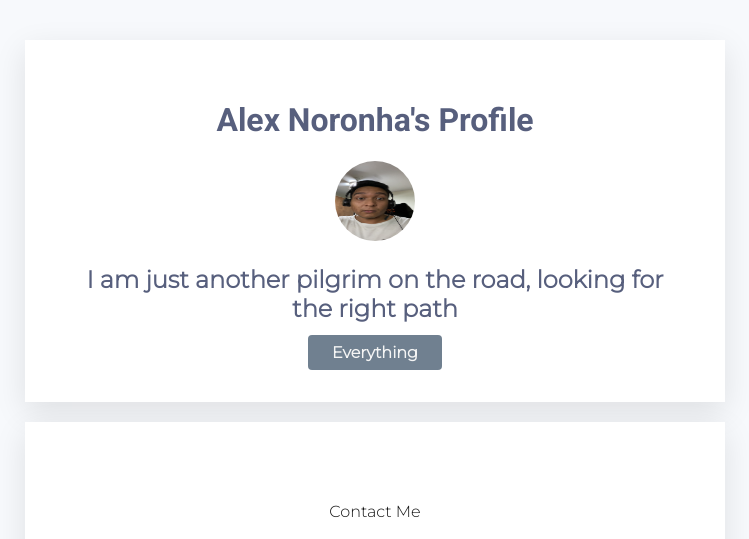
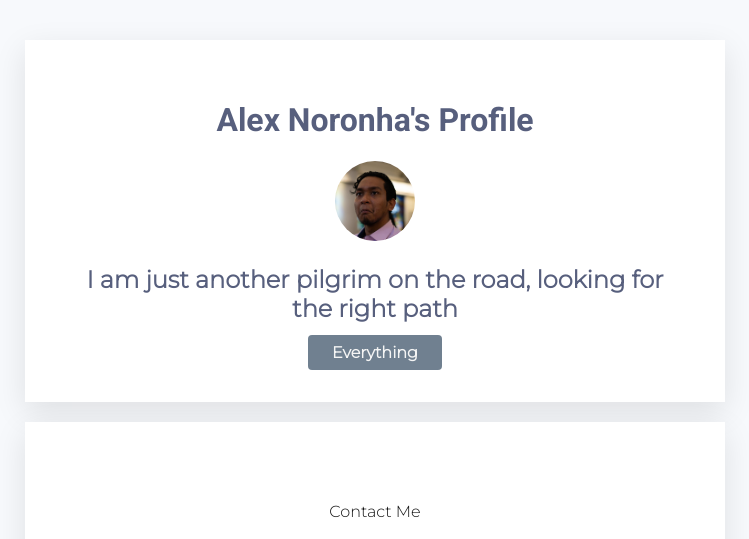
Before and after one commit to AMNoronha/AMNoronha.github.io, a plain HTML site: page profile/index.html in a window 1280 px wide. Shown: the top 539 px of the page, without its empty margins (265-1014 px from the left). Drawn offline with Linux system fonts and the light colour scheme.

Commit message:
complete

```diff
--- a/index.html
+++ b/profile/index.html
@@ -12,7 +12,7 @@
   <div class="container">
     <div class="card-white">
       <h1>Alex Noronha's Profile</h1>
-      <img src="/images/picture.jpeg" alt="My Profile Photo" class="profile-circle">
+      <img src="/images/picture.jpg" alt="My Profile Photo" class="profile-circle">
       <h2>I am just another pilgrim on the road, looking for the right path </h2>
       <a href="https://www.google.com/" target = "_blank" class="btn-grey"><strong>Everything</strong></a>
     </div>
```
Also changed, not shown: images/picture.jpeg (deleted), profile/images/picture.JPG (added), profile/style.css (renamed from style.css).
